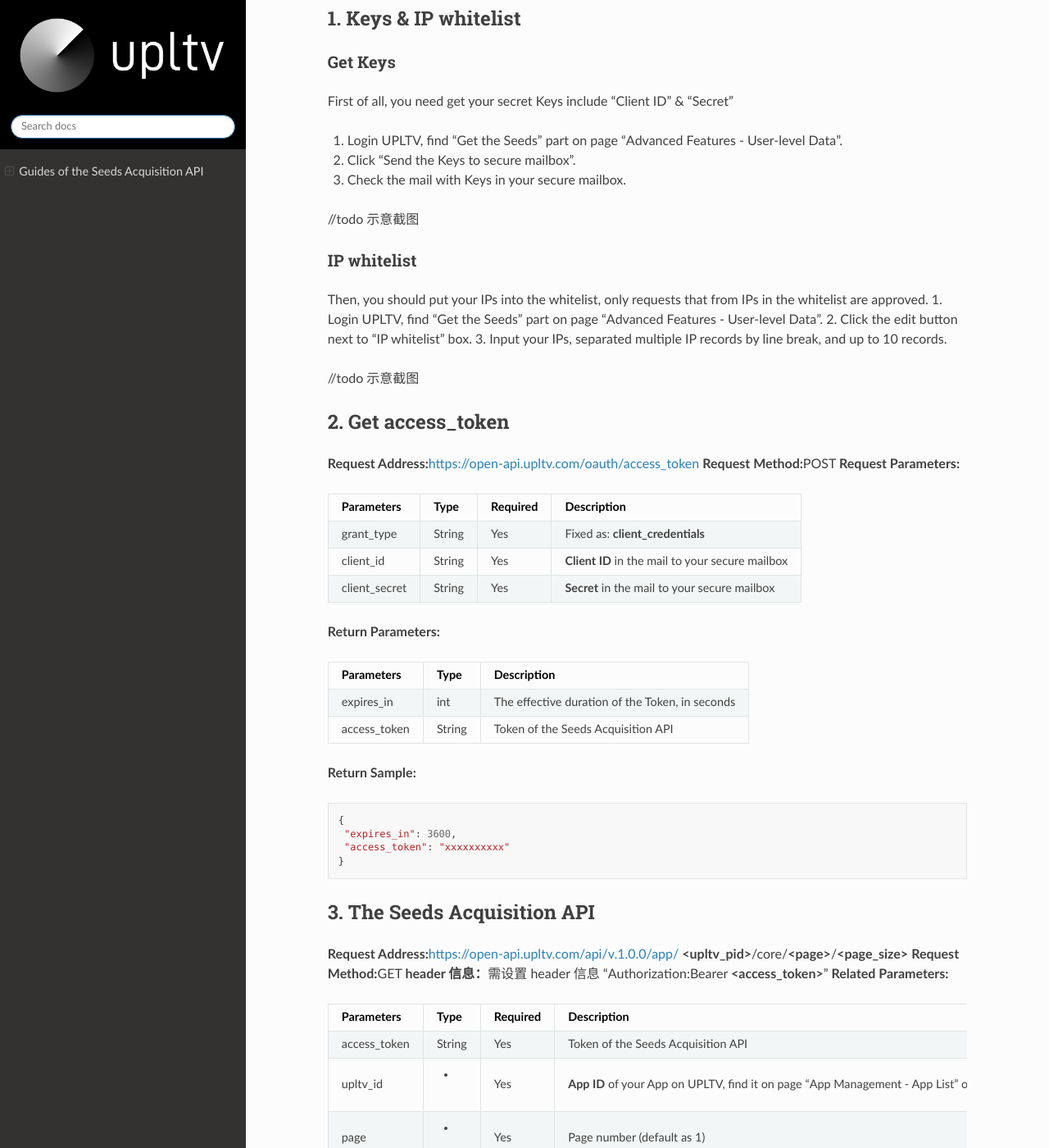
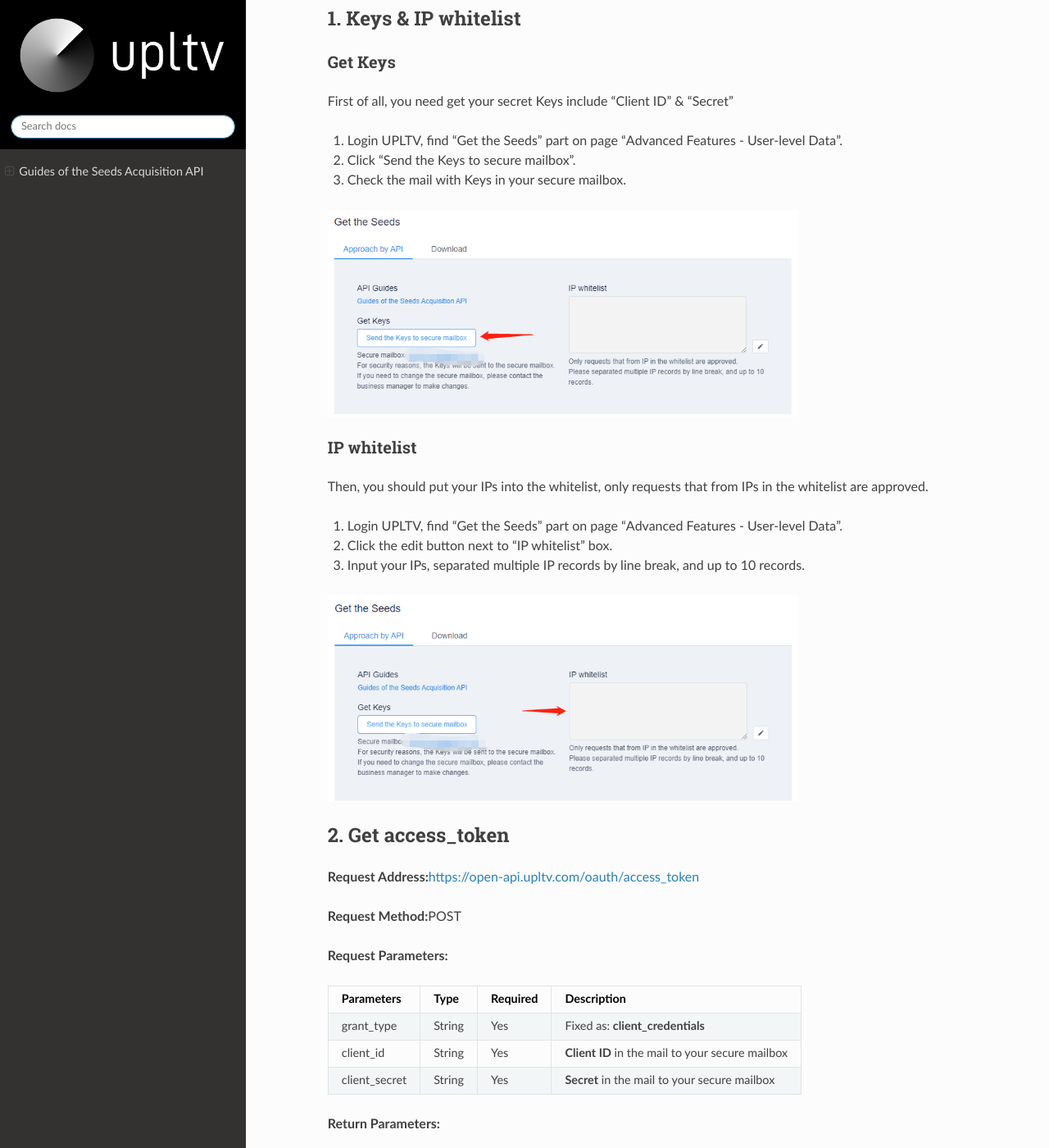
Before and after one commit to wawo00/UAR_DATA_DOC, a Sphinx documentation site: the page built from source/index.rst, in a window 1280 px wide and 1400 px high, scrolled down 226 px. Shown: the whole window at 82% size. Built offline with Sphinx 7.4.7 and the Read the Docs theme 2.0.0, drawn with Linux system fonts in a browser that asks for light colours; some of the changed text lies outside the part shown.

Commit message:
adjust docs structure

```diff
--- a/source/index.rst
+++ b/source/index.rst
@@ -18,24 +18,32 @@ First of all, you need get your secret Keys include “Client ID” &
 2. Click “Send the Keys to secure mailbox”.
 3. Check the mail with Keys in your secure mailbox.
 
-//todo 示意截图
+.. figure:: img/seed-pic1.png
+   :scale: 70 %
+   :alt: picture 1
 
 IP whitelist
 ^^^^^^^^^^^^
 
 Then, you should put your IPs into the whitelist, only requests that
-from IPs in the whitelist are approved. 1. Login UPLTV, find “Get the
-Seeds” part on page “Advanced Features - User-level Data”. 2. Click the
-edit button next to “IP whitelist” box. 3. Input your IPs, separated
-multiple IP records by line break, and up to 10 records.
+from IPs in the whitelist are approved.
 
-//todo 示意截图
+1. Login UPLTV, find “Get the Seeds” part on page “Advanced Features - User-level Data”.
+2. Click the edit button next to “IP whitelist” box.
+3. Input your IPs, separated multiple IP records by line break, and up to 10 records.
+
+.. figure:: img/seed-pic2.png
+   :scale: 70 %
+   :alt: picture 2
 
 2. Get access_token
 -------------------
 
 **Request Address:**\ https://open-api.upltv.com/oauth/access_token
-**Request Method:**\ POST **Request Parameters:**
+
+**Request Method:**\ POST
+
+**Request Parameters:**
 
 ============= ====== ======== ================================================
 Parameters    Type   Required Description
```
Also changed, not shown: other parts of source/index.rst (+7 -4 lines), source/img/seed-pic1.png (added), source/img/seed-pic2.png (added), 12 other files.
